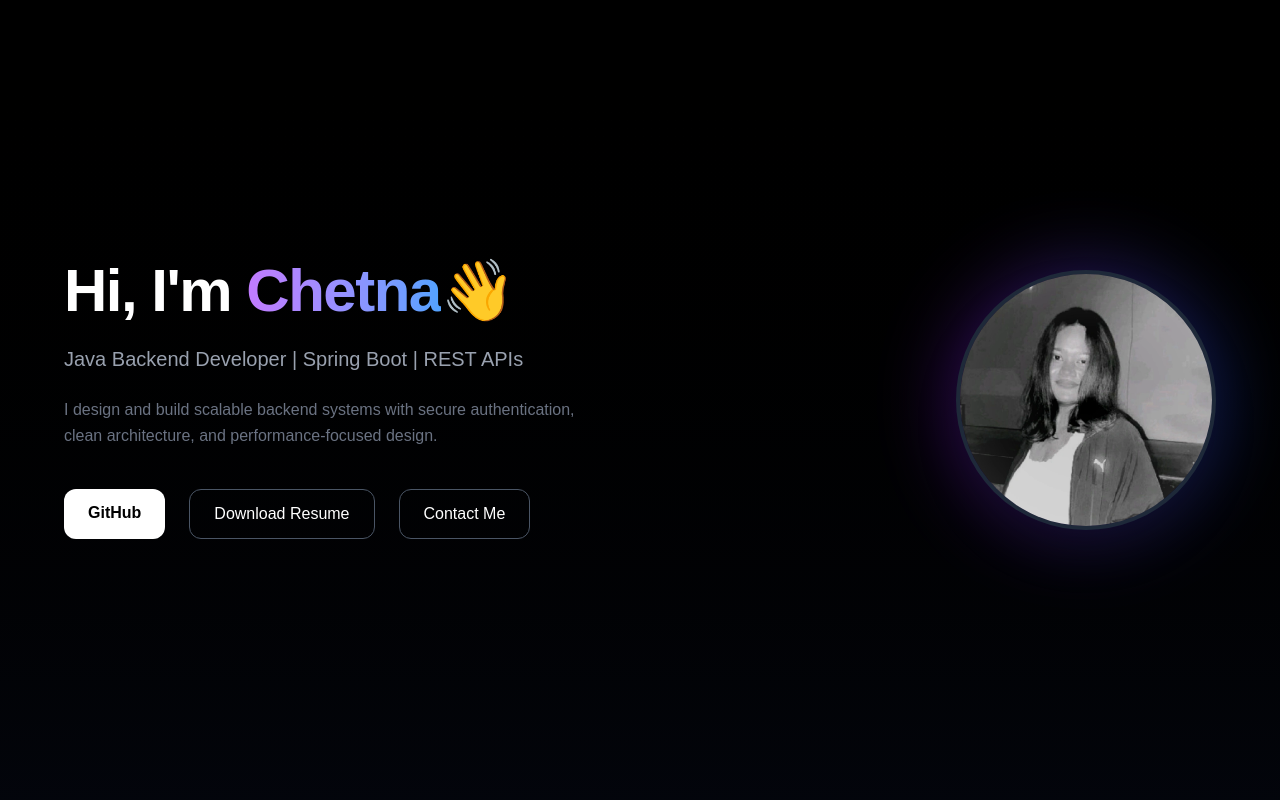
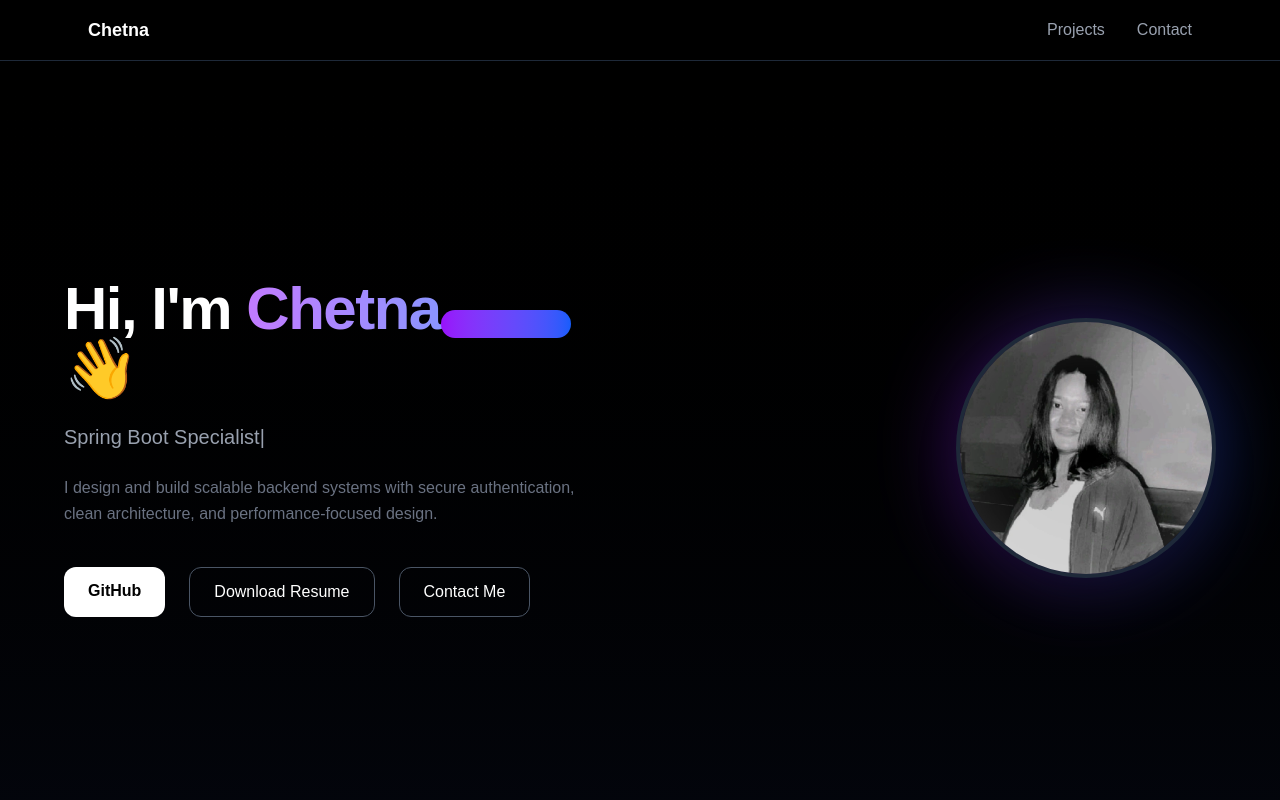
Before and after one commit to chetnashedame/chetna-portfolio, a Next.js app: page / in a window 1280 px wide. Shown: the top 800 px of the page. Built offline with nearby package versions, Linux system fonts and the light colour scheme.

Commit message:
Added navbar, typing animation, clickable projects

```diff
--- a/app/page.tsx
+++ b/app/page.tsx
@@ -1,4 +1,5 @@
 "use client";
+import { TypeAnimation } from 'react-type-animation';
 import Image from "next/image";
 import { motion } from "framer-motion";
 
@@ -7,8 +8,20 @@ export default function Home() {
   return (
     <main className="bg-gradient-to-b from-black via-gray-900 to-black text-white">
 
+      {/* NAVBAR */}
+<nav className="fixed top-0 w-full bg-black/70 backdrop-blur-md z-50 border-b border-gray-800">
+  <div className="max-w-6xl mx-auto px-6 py-4 flex justify-between items-center">
+    <h1 className="font-semibold text-lg">Chetna</h1>
+
+    <div className="hidden md:flex gap-8 text-gray-400">
+      <a href="#projects" className="hover:text-white transition">Projects</a>
+      <a href="#contact" className="hover:text-white transition">Contact</a>
+    </div>
+  </div>
+</nav>
+
       {/* HERO SECTION */}
-<section className="min-h-screen flex items-center px-6">
+<section className="min-h-screen flex items-center px-6 pt-24">
   <div className="max-w-6xl mx-auto w-full grid md:grid-cols-2 gap-12 items-center">
 
     {/* LEFT SIDE - TEXT */}
@@ -20,12 +33,29 @@ export default function Home() {
       <h1 className="text-5xl md:text-6xl font-bold tracking-tight">
         Hi, I'm <span className="bg-gradient-to-r from-purple-400 to-blue-400 bg-clip-text text-transparent">
   Chetna
+
+  <div className="mt-4 inline-block px-4 py-1 bg-gradient-to-r from-purple-600 to-blue-600 text-sm rounded-full">
+  Backend Engineer
+</div>
+
 </span>👋
       </h1>
 
-      <p className="mt-6 text-xl text-gray-400">
-        Java Backend Developer | Spring Boot | REST APIs
-      </p>
+      <div className="mt-6 text-xl text-gray-400">
+  <TypeAnimation
+    sequence={[
+      'Java Backend Developer',
+      1500,
+      'Spring Boot Specialist',
+      1500,
+      'REST API Designer',
+      1500,
+    ]}
+    wrapper="span"
+    speed={50}
+    repeat={Infinity}
+  />
+</div>
 
       <p className="mt-6 text-gray-500 leading-relaxed max-w-lg">
         I design and build scalable backend systems with secure authentication,
--- a/package.json
+++ b/package.json
@@ -12,7 +12,8 @@
     "framer-motion": "^12.34.0",
     "next": "16.1.6",
     "react": "19.2.3",
-    "react-dom": "19.2.3"
+    "react-dom": "19.2.3",
+    "react-type-animation": "^3.2.0"
   },
   "devDependencies": {
     "@tailwindcss/postcss": "^4",
```
Also changed, not shown: 1 other file (tests, documents, lock files or other folders).
